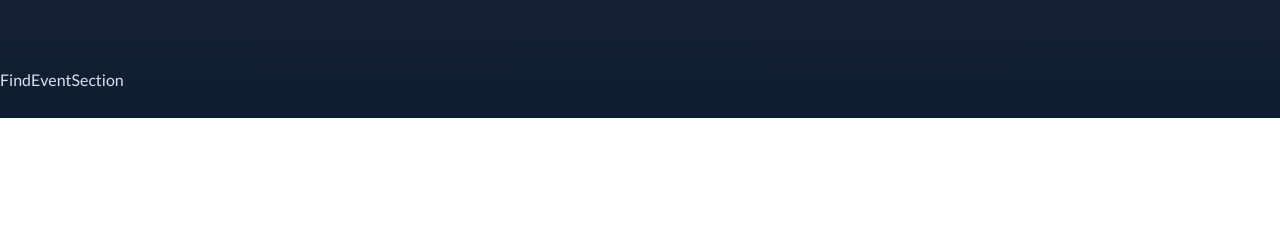
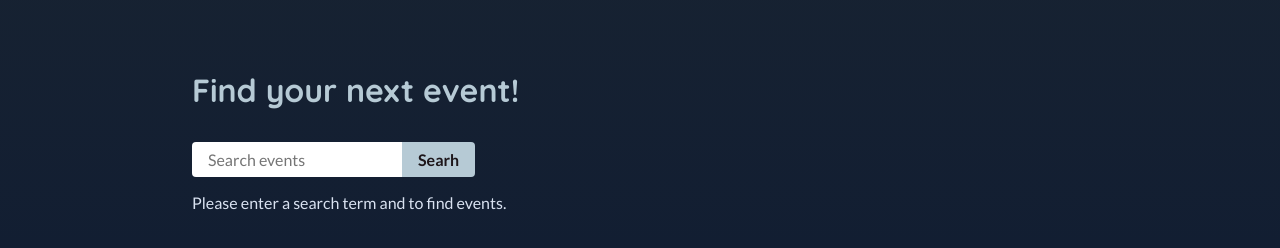
Before and after one commit to MarkoKustudija/Events_React_Query, a React (Vite) app: page /events in a window 1280 px wide. Shown: the part 682-930 px from the top of the page. Before the commit the page ends 800 px from the top, so only its background shows below. Built offline with nearby package versions, Linux system fonts and the light colour scheme; no server answers.

Commit message:
adding find-event-section

```diff
--- a/src/components/Events/FindEventSection.jsx
+++ b/src/components/Events/FindEventSection.jsx
@@ -1,7 +1,28 @@
+import { useRef } from "react";
 
 function FindEventSection() {
+
+  const searchElement = useRef();
+
+  function handleSubmit(event) {
+    event.preventDefault();
+  }
+
+
   return (
-    <div>FindEventSection</div>
+    <section className="content-section" id="all-events-section">
+      <header>
+        <h2>Find your next event!</h2>
+        <form onSubmit={handleSubmit} id ="search-form">
+          <input
+          type="search"
+          placeholder="Search events"
+          ref={searchElement}/>
+          <button> Searh </button>
+        </form>
+        <p>Please enter a search term and to find events.</p>
+      </header>
+    </section>
   )
 }
 
```
